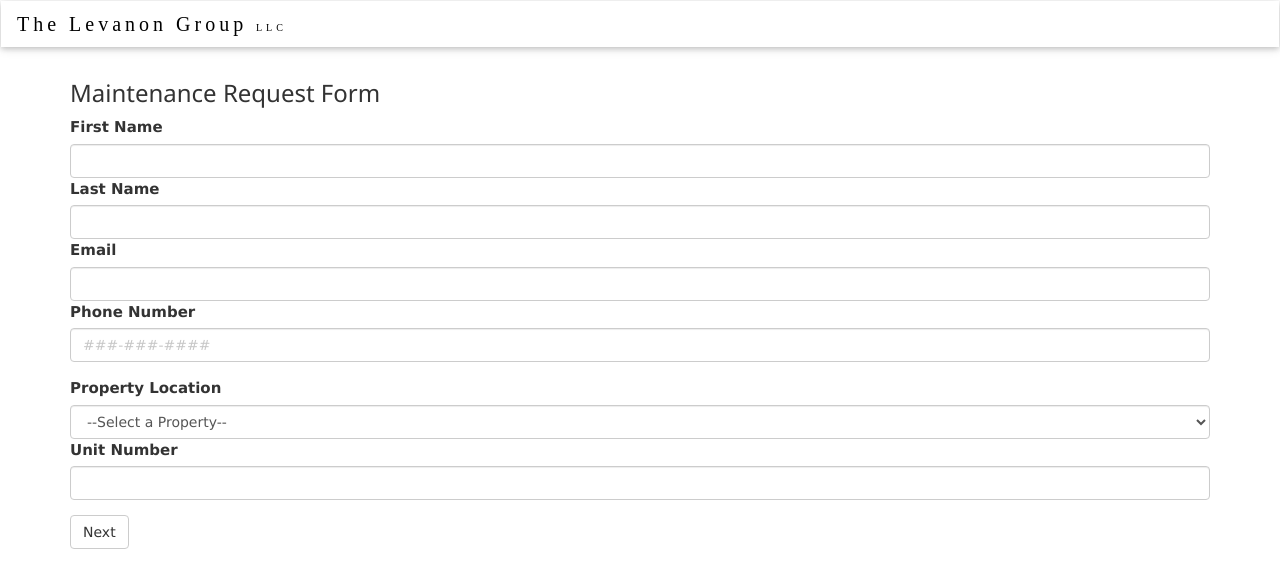
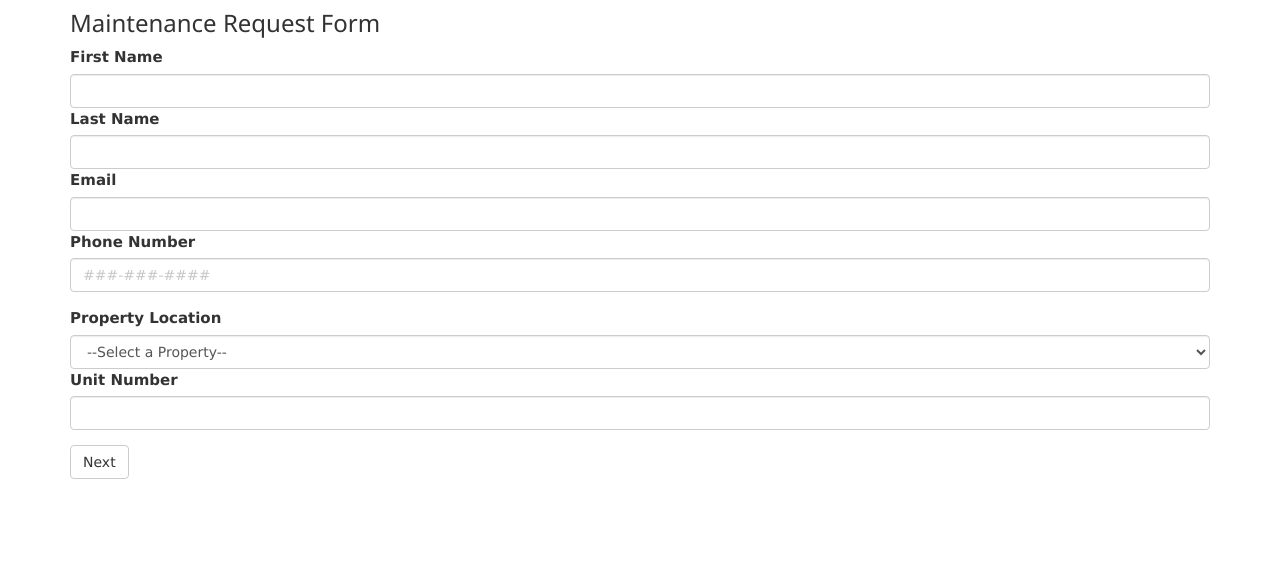
Before and after one commit to maxCardo/maintReq2019, a website: page views/index.html in a window 1280 px wide. Drawn offline with nearby package versions, Linux system fonts and the light colour scheme; files that its build step writes are made by us from their sources; files whose address does not match are found by name.

Commit message:
commented out navbar for iframe

```diff
--- a/views/index.html
+++ b/views/index.html
@@ -13,13 +13,13 @@
 <body>
   <!-- TODO: match nav with website -->
   <!-- Navbar (sit on top) -->
-  <div class="navbar">
+  <!-- <div class="navbar">
     <div class="w3-bar w3-white w3-card" id="myNavbar">
       <a href="#home" class="w3-bar-item w3-button w3-wide">
         <span style="font-family:Brush Script MT; font-size: 20px">The Levanon Group</span> <span style=" font-family: Brush Script MT;font-size: 10px">LLC</span>
       </a>
     </div>
-  </div>
+  </div> -->
 
   <!-- Sidebar on small screens when clicking the menu icon -->
   <nav class="w3-sidebar w3-bar-block w3-black w3-card w3-animate-left w3-hide-medium w3-hide-large" style="display:none" id="mySidebar">
```
